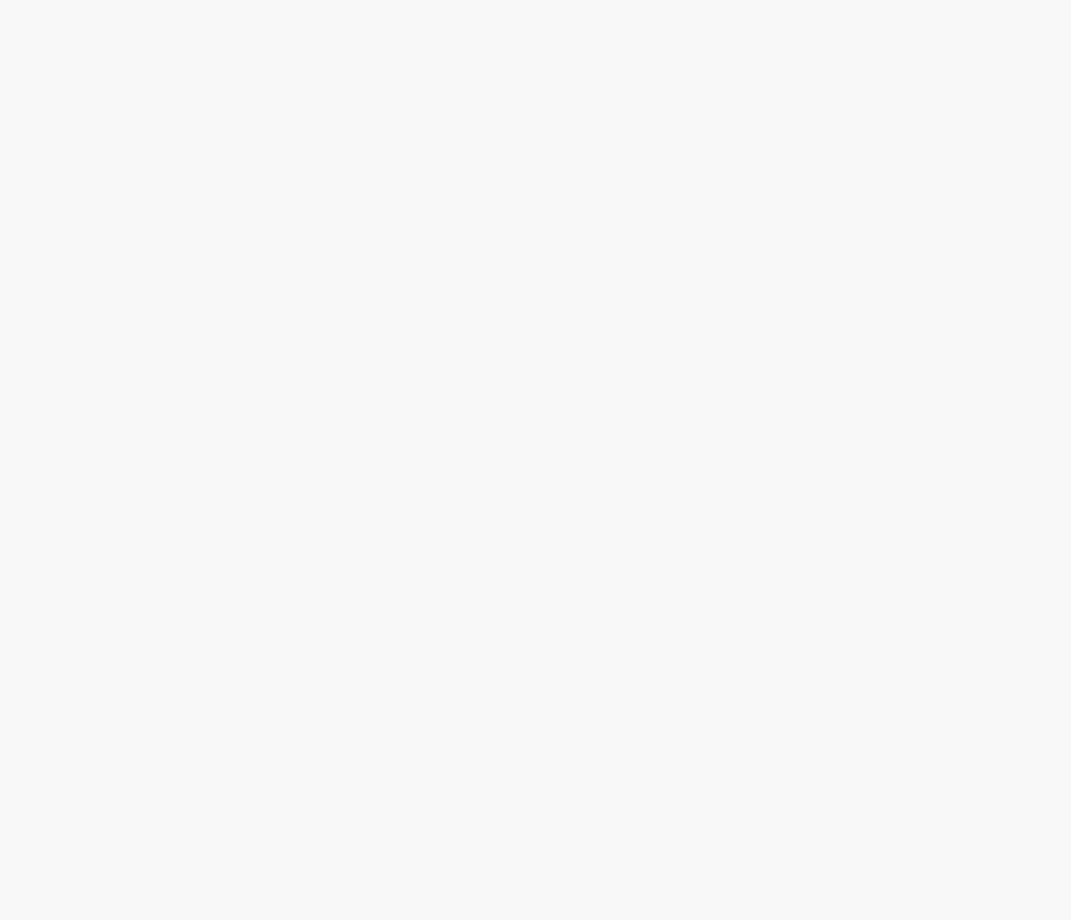
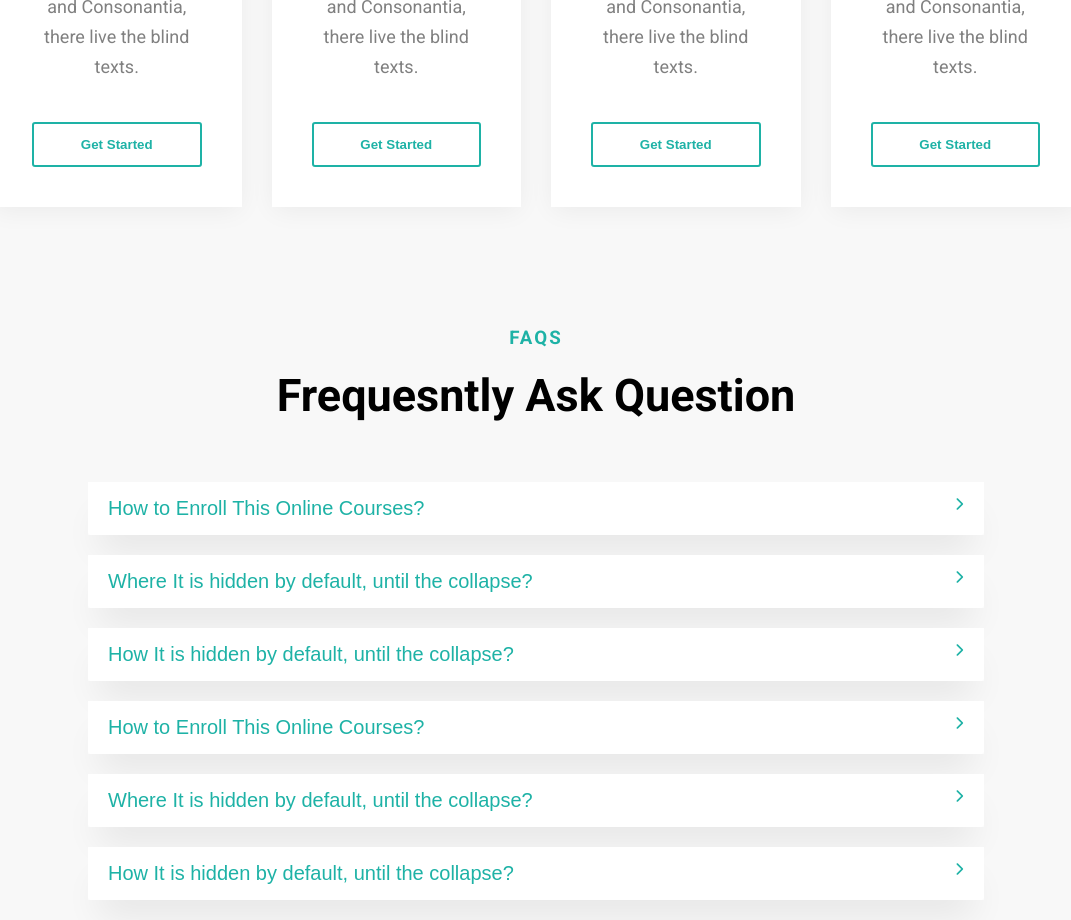
Before and after one commit to 000-ignis/Education-Website, a React (Create React App) app: page /pricing in a window 1280 px wide. Shown: the part 1080-2000 px from the top of the page, without its empty margins (104-1175 px from the left). Before the commit the page ends 800 px from the top, so only its background shows below. Built offline with nearby package versions, Linux system fonts and the light colour scheme.

Commit message:
Log:Pricing component complete and rendering on WS

```diff
--- a/src/App.js
+++ b/src/App.js
@@ -5,6 +5,7 @@ import { BrowserRouter as Router, Switch, Route } from "react-router-dom";
 import Home from "./components/home/Home";
 import About from './components/about/About';
 import CourseHome from './components/allcourses/CourseHome';
+import Pricing from './components/pricing/Pricing';
 import Blog from './components/blog/Blog';
 
 
@@ -18,7 +19,7 @@ function App() {
         <Route path='/about' exact component={About} />
         <Route path='/courses' exact component={CourseHome} />
         {/* <Route exact path='/team' component={Team} /> */}
-        {/* <Route exact path='/pricing' component={Pricing} /> */}
+        <Route exact path='/pricing' component={Pricing} />
         <Route exact path='/journal' component={Blog} />
         {/* <Route exact path='/contact' component={Contact} /> */}
 
--- a/src/components/home/Home.jsx
+++ b/src/components/home/Home.jsx
@@ -15,6 +15,7 @@ const Home = () => {
       <CourseHome />
       <Testimonal />
       <Hblog />
+      <Hprice />
     </>
   );
 };
--- a/src/components/home/Hprice.jsx
+++ b/src/components/home/Hprice.jsx
@@ -0,0 +1,18 @@
+import React from "react";
+import Heading from "../common/heading/Heading";
+import PriceCard from "../pricing/PriceCard";
+
+const Hprice = () => {
+  return (
+    <>
+      <section className="hprice padding">
+        <Heading subtitle="Our Pricing" title="Pricing and Packages" />
+        <div className="price container grid">
+          <PriceCard />
+        </div>
+      </section>
+    </>
+  );
+};
+
+export default Hprice;
--- a/src/components/pricing/Faq.jsx
+++ b/src/components/pricing/Faq.jsx
@@ -1,6 +1,7 @@
-import React from "react";
+import React, { useRef, useState } from "react";
 import { faq } from "../../dummydata";
 import Heading from "../common/heading/Heading";
+import "./price.css"
 
 const Faq = () => {
   const [click, setClick] = useState(false);
@@ -11,11 +12,12 @@ const Faq = () => {
     }
     setClick(index);
   };
+
   return (
     <>
-      <Heading subtitle="Faqs" title="Freqeuntly Asked Questions" />
-      <section className=" faq">
-        <div className="contain">
+      <Heading subtitle="FAQS" title="Frequesntly Ask Question" />
+      <section className="faq">
+        <div className="container">
           {faq.map((val, index) => (
             <div className="box">
               <button
@@ -23,14 +25,13 @@ const Faq = () => {
                 onClick={() => toggle(index)}
                 key={index}
               >
-                <h2> {val.title} </h2>
+                <h2>{val.title}</h2>
                 <span>
-                  {" "}
                   {click === index ? (
                     <i className="fa fa-chevron-down"></i>
                   ) : (
                     <i className="fa fa-chevron-right"></i>
-                  )}{" "}
+                  )}
                 </span>
               </button>
               {click === index ? (
--- a/src/components/pricing/Pricing.jsx
+++ b/src/components/pricing/Pricing.jsx
@@ -1,7 +1,8 @@
 import React from "react";
 import Faq from "./Faq";
 import PriceCard from "./PriceCard";
-import Back from "../common/back/";
+import Back from "../common/back/Back";
+import "./price.css"
 
 const Pricing = () => {
   return (
--- a/src/components/pricing/price.css
+++ b/src/components/pricing/price.css
@@ -1,21 +1,47 @@
-.price .items{
+.price .items {
   padding: 40px;
   text-align: center;
 }
-
-.price h1{
+.price h1 {
   font-size: 50px;
-  margin: 20px;
+  margin: 20px 0;
   color: #1eb2a6;
 }
-
 .price h1 span {
   font-size: 20px;
   margin-right: 5px;
   color: #000;
 }
-
-.price p{
-  color:red;
+.price p {
+  color: grey;
   margin: 40px 0;
 }
+/*--------------faq-------------*/
+.faq .container {
+  max-width: 70%;
+  border-radius: 5px;
+}
+.faq .box {
+  background-color: #fff;
+  margin-bottom: 20px;
+}
+.faq button {
+  padding: 0;
+  margin: 0;
+  display: flex;
+  justify-content: space-between;
+  width: 100%;
+  padding: 15px 20px;
+}
+.faq h2 {
+  font-weight: 500;
+}
+.faq p {
+  padding: 20px;
+}
+.faq .accordion:hover {
+  background-color: #1eb2a6;
+  color: #fff;
+}
+
+/*--------------faq-------------*/
```
